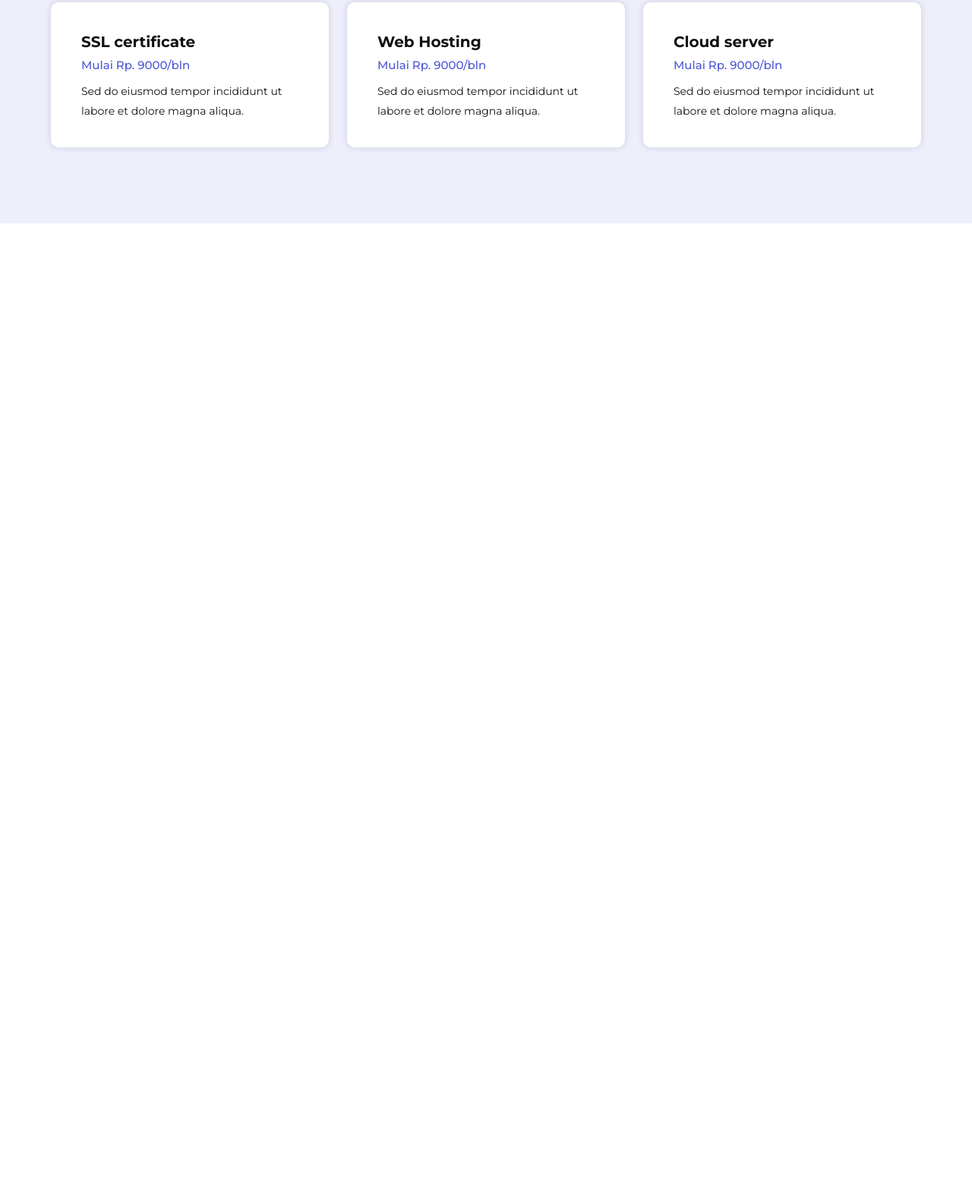
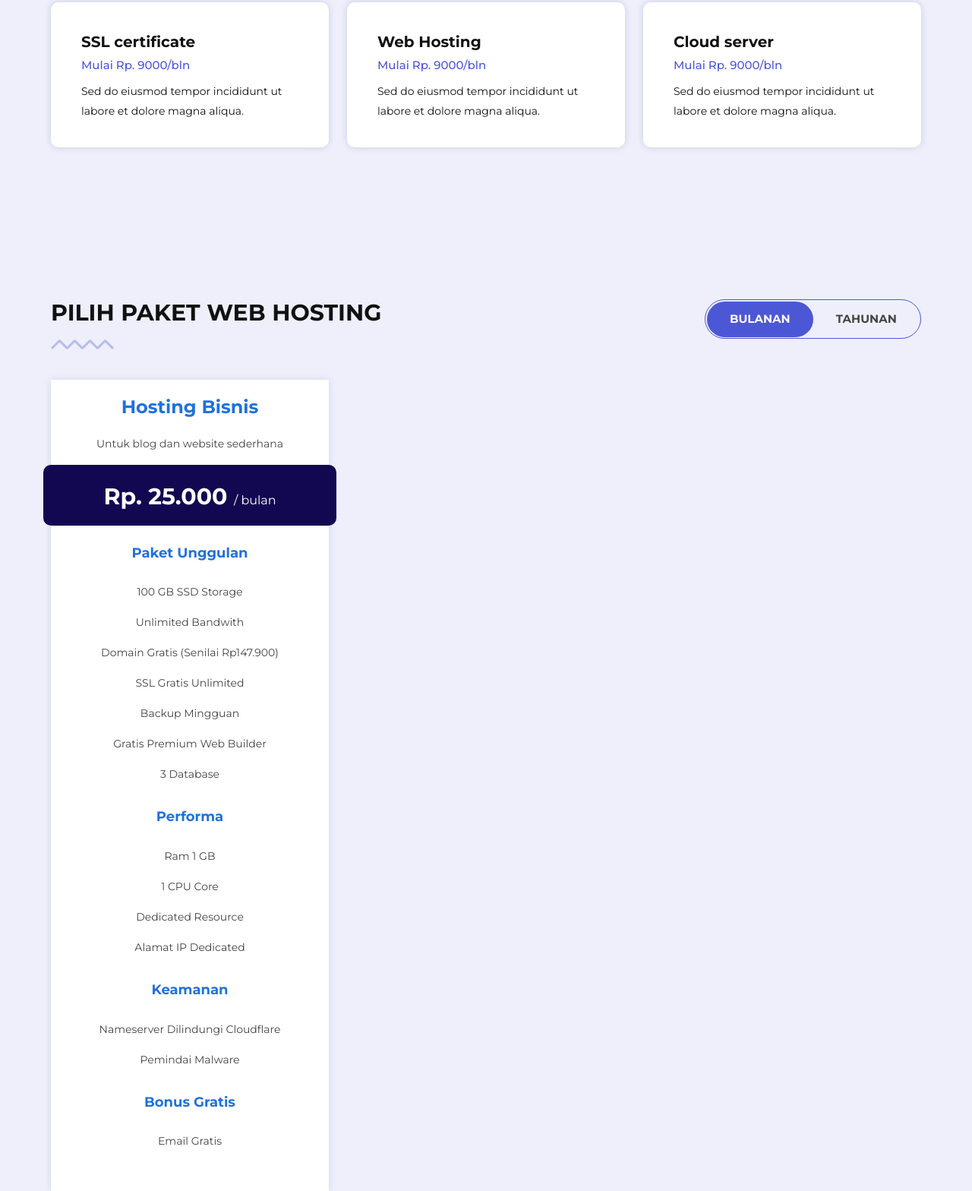
Before and after one commit to ahmadsidikrofi/icommitsproviderhosting.github.io, a plain HTML site: page index.html in a window 1280 px wide. Shown: the part 1910-3478 px from the top of the page at 76% size. Before the commit the page ends 2204 px from the top, so only its background shows below. Drawn offline with nearby package versions, Linux system fonts and the light colour scheme; files whose address does not match are found by name.

Commit message:
membuat daftar paket harga (bulanan)

```diff
--- a/index.html
+++ b/index.html
@@ -312,8 +312,8 @@
                                 <li>.tech <span>Rp. 299.000</span></li>
                             </ul>
                         </div>
-                        <p>Lorem ipsum dolor sit amet, consectetur adipiscing elit, sed do eiusmod tempor incididunt ut
-                            labore et dolore magna aliqua. Quis ipsum suspendisse ultrices gravida.</p>
+                        <p>Temukan nama domain situs web premium yang sempurna dari Icommits & dapatkan kehadiran terbaik di internet.
+                            Dengan investasi kecil mendapatkan keuntungan besar!.</p>
                     </div>
                 </div>
             </div>
@@ -327,7 +327,7 @@
             <div class="row">
                 <div class="col-lg-12">
                     <div class="section-title">
-                        <h3>Choose the right hosting solution</h3>
+                        <h3>Pilihan Hosting Terbaikmu</h3>
                     </div>
                 </div>
             </div>
@@ -377,6 +377,64 @@
             </div>
         </div>
     </section>
+
+    <section class="services-section spad">
+        <div class="container">
+            <div class="row">
+                <div class="col-lg-7 col-md-7">
+                    <div class="section-title normal-title">
+                        <h3>Pilih Paket Web Hosting</h3>
+                    </div>
+                </div>
+                <div class="col-lg-5 col-md-5">
+                    <div class="pricing__swipe-btn">
+                        <label for="month" class="active">Bulanan
+                            <input type="radio" id="month">
+                        </label>
+                        <label for="yearly">Tahunan
+                            <input type="radio" id="yearly">
+                        </label>
+                    </div>
+                </div>
+            </div>
+            <div class="row paket_bulanan active">
+                <div class="col-lg-4 col-md-4 col-sm-6">
+                    <div class="harga_paket">
+                        <h4>Hosting Bisnis</h4>
+                        <p>Untuk blog dan website sederhana</p>
+                        <h3>Rp. 25.000 <span>/ bulan</span></h3>
+                        <h5 class="fw-bold">Paket Unggulan</h5>
+                        <ul>
+                            <li>100 GB SSD Storage</li>
+                            <li>Unlimited Bandwith</li>
+                            <li>Domain Gratis (Senilai Rp147.900)</li>
+                            <li>SSL Gratis Unlimited</li>
+                            <li>Backup Mingguan</li>
+                            <li>Gratis Premium Web Builder</li>
+                            <li>3 Database</li>
+                        </ul>
+                        <h5 class="fw-bold">Performa</h5>
+                        <ul>
+                            <li>Ram 1 GB</li>
+                            <li>1 CPU Core</li>
+                            <li>Dedicated Resource</li>
+                            <li>Alamat IP Dedicated</li>
+                        </ul>
+                        <h5 class="fw-bold">Keamanan</h5>
+                        <ul>
+                            <li>Nameserver Dilindungi Cloudflare</li>
+                            <li>Pemindai Malware</li>
+                        </ul>
+                        <h5 class="fw-bold">Bonus Gratis</h5>
+                        <ul>
+                            <li>Email Gratis</li>
+                        </ul>
+                    </div>
+                </div>
+            </div>
+        </div>
+    </section>
+
     <!-- Js Plugins -->
     <script src="https://code.jquery.com/jquery-3.7.0.js" integrity="sha256-JlqSTELeR4TLqP0OG9dxM7yDPqX1ox/HfgiSLBj8+kM=" crossorigin="anonymous"></script>
     <!-- <script src="js/bootstrap.min.js"></script> -->
--- a/public/css/newstyle.css
+++ b/public/css/newstyle.css
@@ -757,7 +757,7 @@ ol {
 	border: 1px solid #4c57d6;
 	border-radius: 50px;
 	height: 52px;
-	width: 266px;
+	width: 285px;
 	float: right;
 }
 
@@ -786,19 +786,19 @@ ol {
 	visibility: hidden;
 }
 
-.monthly__plans,
+.paket_bulanan,
 .yearly__plans {
 	display: none;
 }
 
-.monthly__plans.active,
+.paket_bulanan.active,
 .yearly__plans.active {
 	display: -webkit-box;
 	display: -ms-flexbox;
 	display: flex;
 }
 
-.pricing__item {
+.harga_paket {
 	text-align: center;
 	padding-bottom: 20px;
 	padding-top: 22px;
@@ -813,27 +813,31 @@ ol {
 	margin-bottom: 40px;
 }
 
-.pricing__item:hover {
+.harga_paket:hover {
 	-webkit-box-shadow: 0px 8px 30px rgba(18, 8, 81, 0.2);
 	box-shadow: 0px 8px 30px rgba(18, 8, 81, 0.2);
 }
 
-.pricing__item:hover h3 {
+.harga_paket:hover h3 {
 	background: #4c57d6;
 }
 
-.pricing__item:hover .primary-btn {
+.harga_paket:hover .primary-btn {
 	background: #4c57d6;
 	color: #ffffff;
 }
 
-.pricing__item h4 {
-	color: #111111;
+.harga_paket h4 {
+	color: #1f72db;
 	font-weight: 700;
 	margin-bottom: 20px;
 }
-
-.pricing__item h3 {
+.harga_paket h5 {
+	color: #1f72db;
+	margin-bottom: 20px;
+}
+
+.harga_paket h3 {
 	background: #120851;
 	font-weight: 700;
 	color: #ffffff;
@@ -847,23 +851,23 @@ ol {
 	transition: all 0.3s;
 }
 
-.pricing__item h3 span {
+.harga_paket h3 span {
 	font-size: 16px;
 	font-weight: 400;
 }
 
-.pricing__item ul {
+.harga_paket ul {
 	margin-bottom: 26px;
 }
 
-.pricing__item ul li {
+.harga_paket ul li {
 	font-size: 14px;
 	color: #444444;
 	line-height: 40px;
 	list-style: none;
 }
 
-.pricing__item .primary-btn {
+.harga_paket .primary-btn {
 	color: #111111;
 	background: #f2f2f2;
 	display: block;
```
